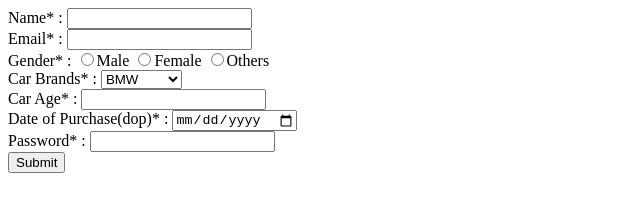
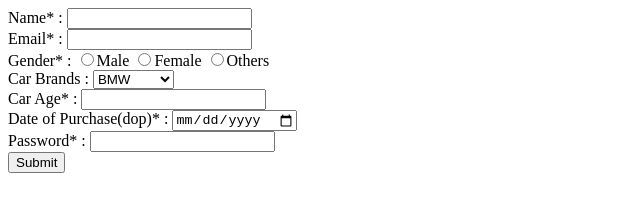
Before and after one commit to acciojob/car-insurance-form-mayanknagithub, a website: page main.html in a window 1280 px wide. Shown: the full height of the page, 0-640 px from the left. Drawn offline with Linux system fonts and the light colour scheme.

Commit message:
created a submission

```diff
--- a/main.html
+++ b/main.html
@@ -26,7 +26,7 @@
 		</div>
 
 		<div>
-			<label for="brands">Car Brands* :</label>
+			<label for="brands">Car Brands :</label>
 			<select id="cars">
 				<option value="bmw">BMW</option>
 				<option value="audi">Audi</option>
```
